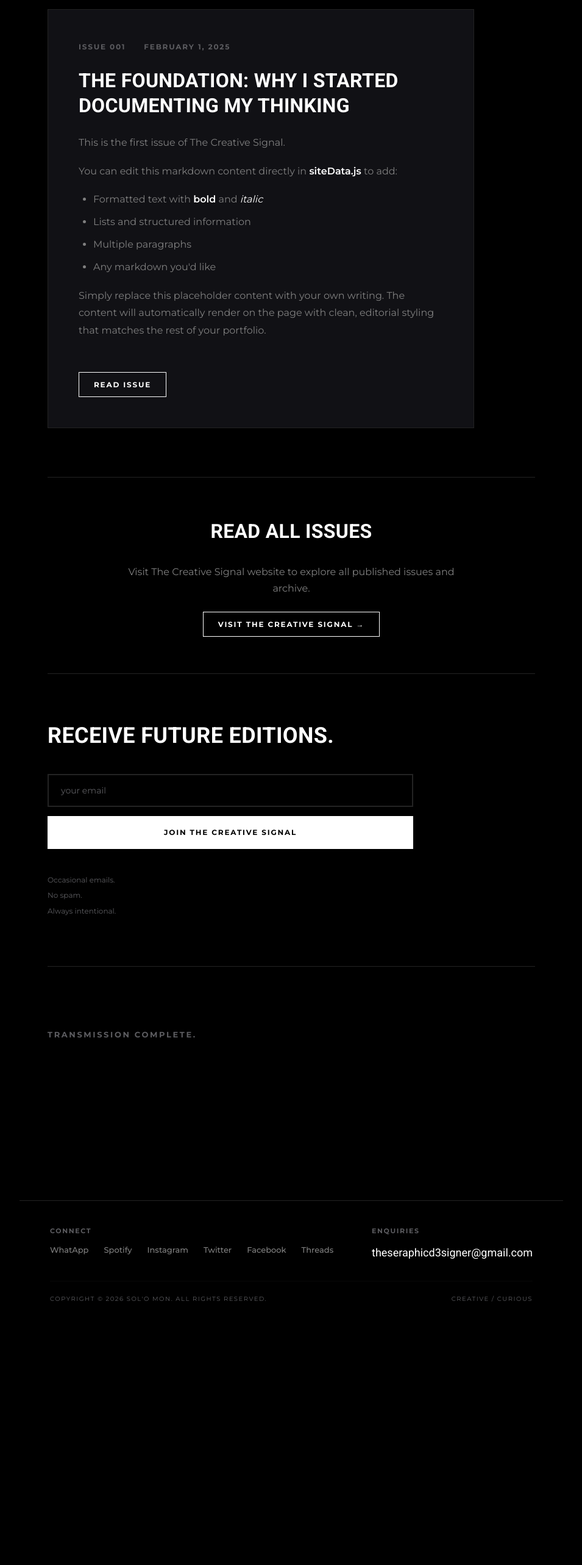
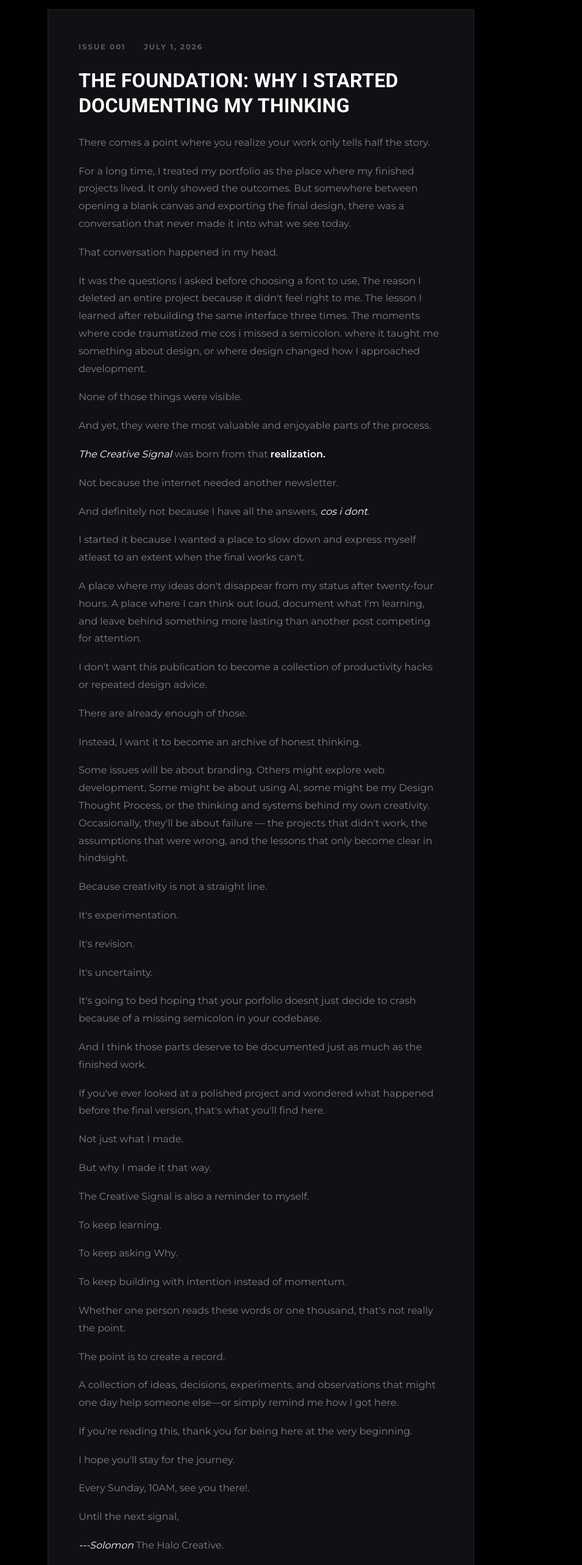
Before and after one commit to amochesolomon-lab/thehalocreative, a React (Vite) app: page /signal in a window 1280 px wide. Shown: the part 1893-4459 px from the top of the page at 61% size, without its empty margins (162-1117 px from the left). Before the commit the page ends 4071 px from the top, so only its background shows below. Built offline with nearby package versions, Linux system fonts and the light colour scheme.

Commit message:
the creative signal

```diff
--- a/src/data/siteData.js
+++ b/src/data/siteData.js
@@ -217,19 +217,85 @@ export const signalIssues = [
     id: "001",
     number: "001",
     title: "The Foundation: Why I Started Documenting My Thinking",
-    date: "2025-02-01",
+    date: "2026-07-01",
     category: "Studio Updates",
     featured: true,
     content: `
-This is the first issue of The Creative Signal.
 
-You can edit this markdown content directly in **siteData.js** to add:
-- Formatted text with **bold** and *italic*
-- Lists and structured information
-- Multiple paragraphs
-- Any markdown you'd like
 
-Simply replace this placeholder content with your own writing. The content will automatically render on the page with clean, editorial styling that matches the rest of your portfolio.
+There comes a point where you realize your work only tells half the story.
+
+For a long time, I treated my portfolio as the place where my finished projects lived. It only showed the outcomes. But somewhere between opening a blank canvas and exporting the final design, there was a conversation that never made it into what we see today.
+
+That conversation happened in my head.
+
+It was the questions I asked before choosing a font to use, The reason I deleted an entire project because it didn't feel right to me. The lesson I learned after rebuilding the same interface three times. The moments where code traumatized me cos i missed a semicolon. where it taught me something about design, or where design changed how I approached development.
+
+None of those things were visible.
+
+And yet, they were the most valuable and enjoyable parts of the process.
+
+*The Creative Signal* was born from that **realization.**
+
+Not because the internet needed another newsletter.
+
+And definitely not because I have all the answers, *cos i dont*.
+
+I started it because I wanted a place to slow down and express myself atleast to an extent when the final works can't.
+
+A place where my ideas don't disappear from my status after twenty-four hours. A place where I can think out loud, document what I'm learning, and leave behind something more lasting than another post competing for attention.
+
+I don't want this publication to become a collection of productivity hacks or repeated design advice.
+
+There are already enough of those.
+
+Instead, I want it to become an archive of honest thinking.
+
+Some issues will be about branding. Others might explore web development, Some might be about using AI, some might be my Design Thought Process, or the thinking and systems behind my own creativity. Occasionally, they'll be about failure — the projects that didn't work, the assumptions that were wrong, and the lessons that only become clear in hindsight.
+
+Because creativity is not a straight line.
+
+It's experimentation.
+
+It's revision.
+
+It's uncertainty.
+
+It's going to bed hoping that your porfolio doesnt just decide to crash because of a missing semicolon in your codebase.
+
+And I think those parts deserve to be documented just as much as the finished work.
+
+If you've ever looked at a polished project and wondered what happened before the final version, that's what you'll find here.
+
+Not just what I made.
+
+But why I made it that way.
+
+The Creative Signal is also a reminder to myself.
+
+To keep learning.
+
+To keep asking Why.
+
+To keep building with intention instead of momentum.
+
+Whether one person reads these words or one thousand, that's not really the point.
+
+The point is to create a record.
+
+A collection of ideas, decisions, experiments, and observations that might one day help someone else—or simply remind me how I got here.
+
+If you're reading this, thank you for being here at the very beginning.
+
+I hope you'll stay for the journey.
+
+Every Sunday, 10AM, see you there!.
+
+Until the next signal,
+
+*---Solomon*
+The Halo Creative.
+
     `.trim()
   },
   {
--- a/src/pages/Signal.jsx
+++ b/src/pages/Signal.jsx
@@ -130,7 +130,7 @@ export default function Signal() {
                   transition={{ duration: 0.3 }}
                   onClick={() => alert('Issue coming soon')}
                 >
-                  Read Issue
+                  There's more in the Signal
                 </motion.button>
               </div>
             </div>
@@ -144,7 +144,7 @@ export default function Signal() {
           <div className="signal-external-wrapper">
             <h2 className="signal-external-title">Read all issues</h2>
             <p className="signal-external-desc">
-              Visit The Creative Signal website to explore all published issues and archive.
+              Visit The Creative Signal website to explore all published issues and archive, Every Sunday, 10AM.
             </p>
             <a
               href="PLACEHOLDER_EXTERNAL_URL"
```
